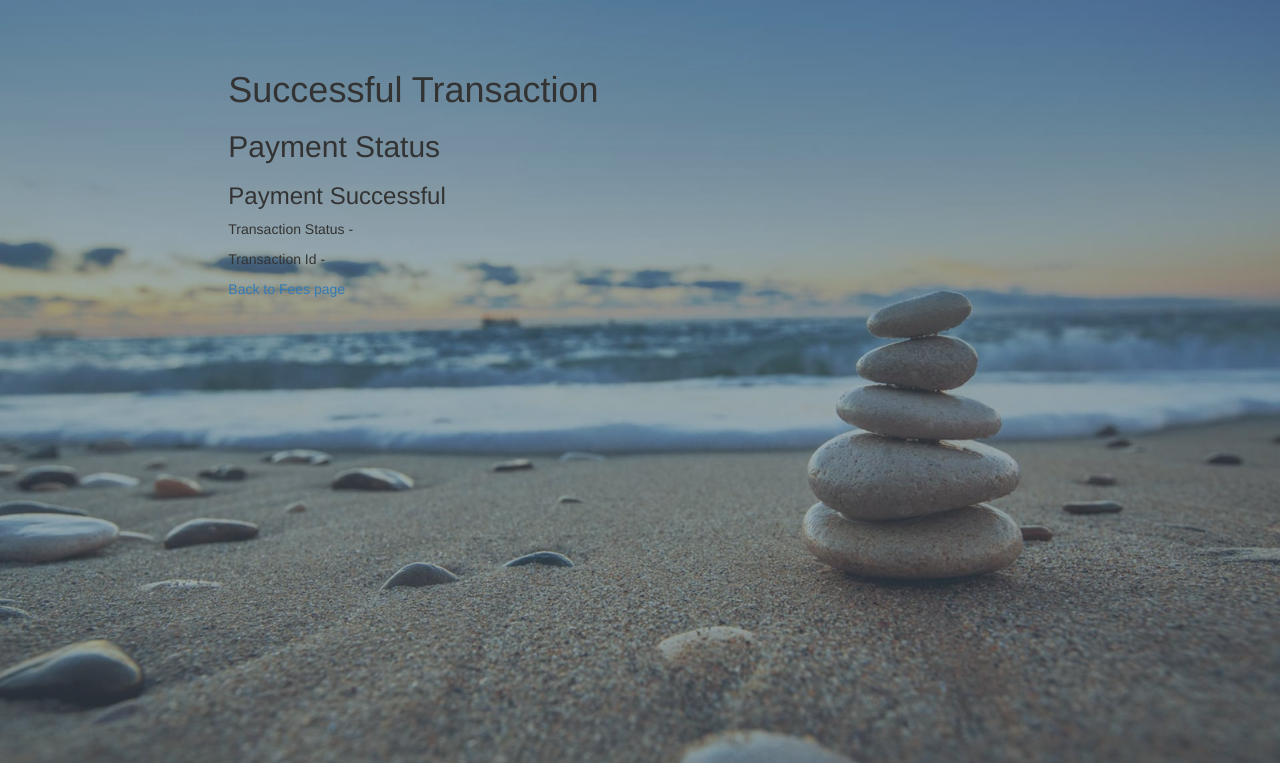
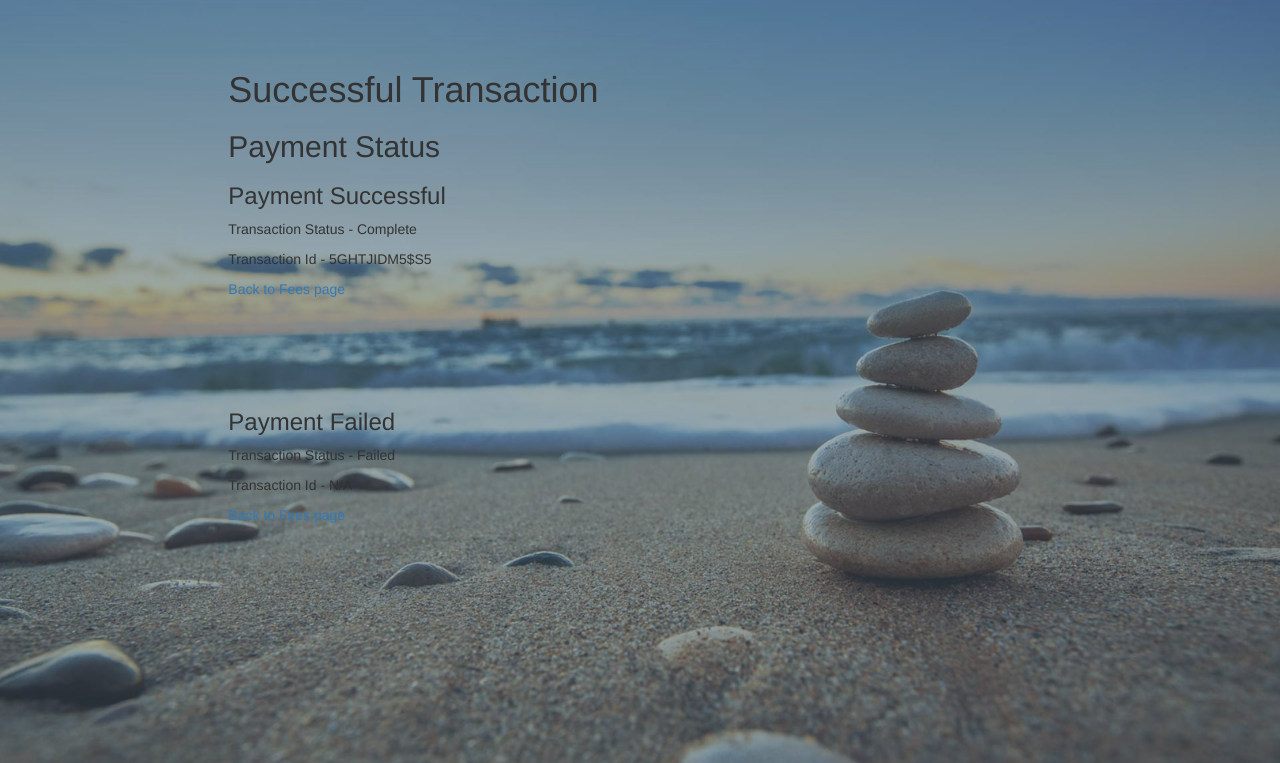
Before and after one commit to NeilClayton/On-Line-Counselling, a PHP site: page /On-Line-Counselling-master/success.php in a window 1280 px wide. Shown: the top 763 px of the page. Run offline with PHP 8.4, Linux system fonts and the light colour scheme; data that the repository does not hold is empty; some libraries are stand-ins or nearby versions; some web fonts are replaced.

Commit message:
Success page ready to be

```diff
--- a/success.php
+++ b/success.php
@@ -31,9 +31,9 @@
             $product_price = $_REQUEST['amt'];
             $product_currency = $_REQUEST['cc'];
             $product_status = $_REQUEST['st'];
-
             $product_no = base64_decode($product_no);
-            $data = array(
+            $data = array
+			(
                 'product_id' => $product_no
             );
             $query = Select_Record_By_One_Filter($data, 'tbl_product_detail');
@@ -48,19 +48,40 @@
 					<h1>Successful Transaction</h1>
 					<h2>Payment Status</h2>
 					<section class="receipt">
+
+					<!--Successful Transaction -->
+					<h3>Payment Successful</h3>
+					<P>Transaction Status - Complete </P>
+					<P>Transaction Id - 5GHTJIDM5$S5 </P>
+					<P><a href='fees.php'>Back to Fees page</a></P>
+					<br>
+					<br>
+					<br>
+					<br>
+					<!--Failed Transaction -->
+					<h3>Payment Failed</h3>
+					<P>Transaction Status - Failed</P>
+					<P>Transaction Id - N/A </P>
+					<P><a href='fees.php'>Back to Fees page</a></P>
+
+
                 <?php
-                #Rechecking the product price and currency details
-                if ($product_price == $result['product_price'] && $product_currency == $result['product_currency']) {
-                    echo "<h3>Payment Successful</h3>";
-                    echo "<P>Transaction Status - " . $product_status . "</P>";
-                    echo "<P>Transaction Id - " . $product_transaction . "</P>";
-                    echo "<div><a href='fees.php'>Back to Fees page</a></div>";
-                } else {
-                    echo "<h3>Payment Failed</h3>";
-                    echo "<P>Transaction Status - Unompleted</P>";
-                    echo "<P>Transaction Id - " . $product_transaction . "</P>";
-                    echo "<div><a href='fees.php'>Back to Fees page</a></div>";
-                }
+                #Rechecking the product price and currency detail
+
+               # if ($product_price == $result['product_price'] && $product_currency == $result['product_currency'])
+				#{
+                    #echo "<h3>Payment Successful</h3>";
+                    #echo "<P>Transaction Status - " . $product_status . "</P>";
+                    #echo "<P>Transaction Id - " . $product_transaction . "</P>";
+                    #echo "<p><a href='fees.php'>Back to Fees page</a></p>";
+                #}
+				#else
+				#{
+                    #echo "<h3>Payment Failed</h3>";
+                    #echo "<P>Transaction Status - incomplete</P>";
+                    #echo "<P>Transaction Id - " . $product_transaction . "</p>";
+                    #echo "<p><a href='fees.php'>Back to Fees page</a></p>";
+                #}
                 ?>
 					</section>
 				</section>
```
